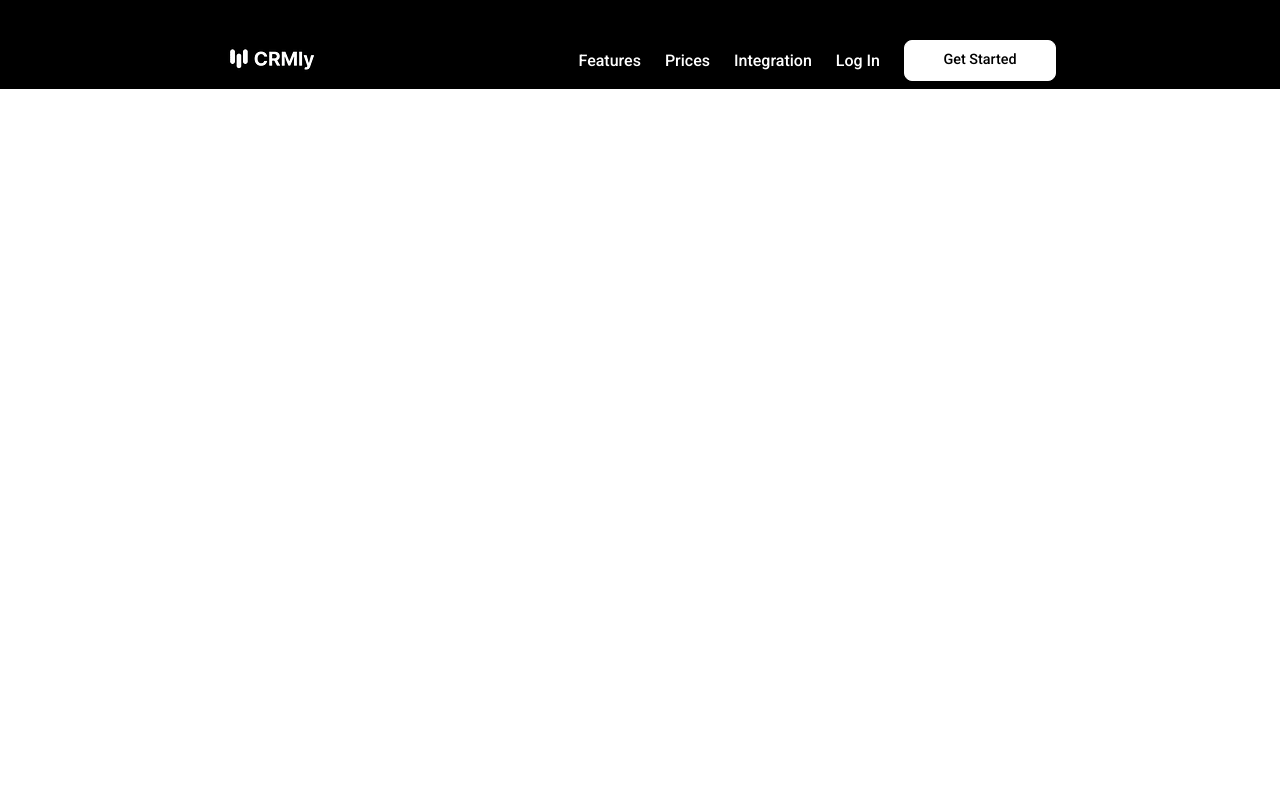
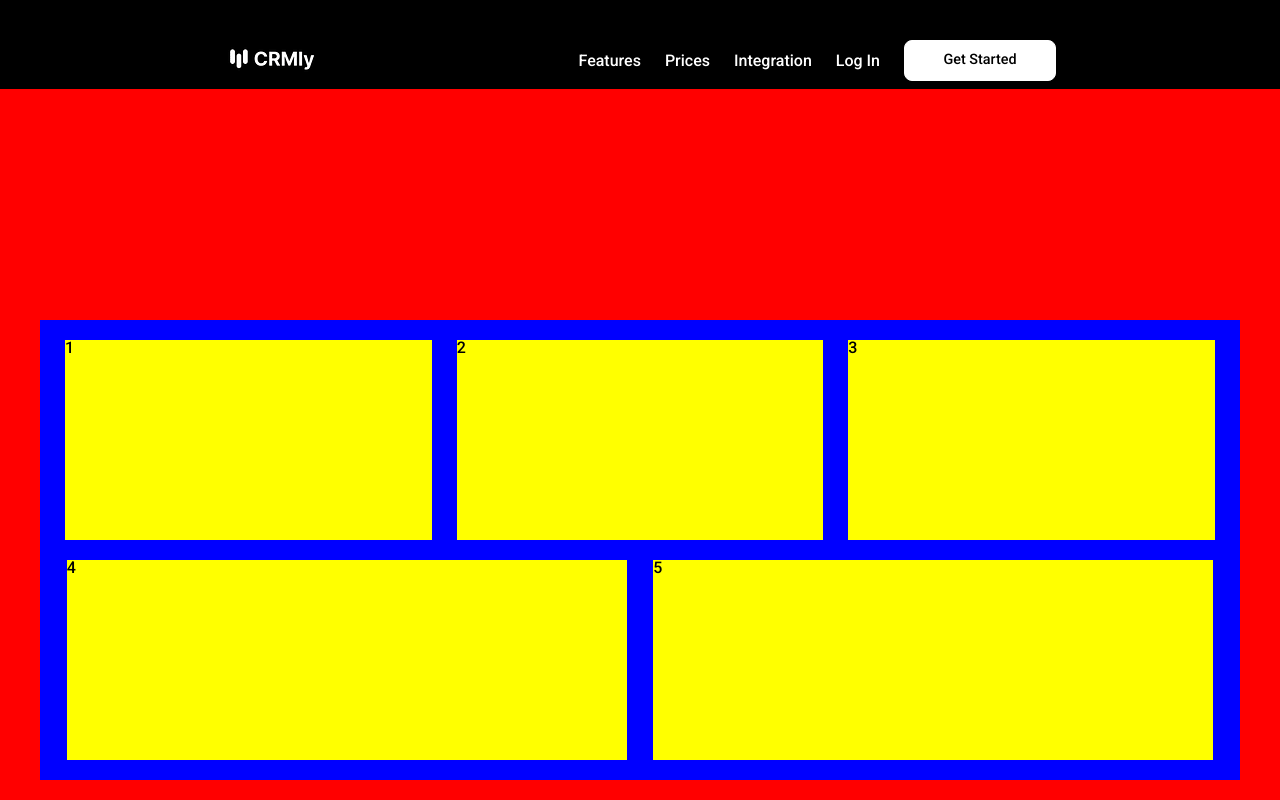
Before and after one commit to longhairshortcode/crmly, a React (Vite) app: page /sf3 in a window 1280 px wide. Built offline with nearby package versions, Linux system fonts and the light colour scheme.

Commit message:
close as possible for 2/12 Mond

```diff
--- a/src/App.jsx
+++ b/src/App.jsx
@@ -5,6 +5,7 @@ import Navbar from "./layout/Navbar"
 import Prices from "./pages/Prices"
 import Signup from "./pages/Signup"
 import SignupForm2 from "./pages/SignupForm2"
+import SF3 from "./pages/SF3"
 
 
 function App() {
@@ -17,6 +18,7 @@ function App() {
         <Route path={"/prices"} element={<Prices/>}></Route>
         <Route path={"/signup"} element={<Signup/>}></Route>
         <Route path={"/signup2"} element={<SignupForm2/>}></Route>
+        <Route path={"/sf3"} element={<SF3/>}></Route>
       </Routes>
 
     </>
--- a/src/Components/Signup/SignupForm.module.css
+++ b/src/Components/Signup/SignupForm.module.css
@@ -96,6 +96,10 @@ input::placeholder, textarea::placeholder{
     /* border: orange 2px solid; */
 }
 
+.submitBut:active{
+  scale: .97;
+  background-color: lightgray;
+}
 
 /* easier way to make all alignt correctly? did i do form1 and for2 2 correctly? */
 
--- a/src/layout/Navbar.jsx
+++ b/src/layout/Navbar.jsx
@@ -28,7 +28,7 @@ const closeLinkMenu = () => {
       <div className={`${style['rightLinks']} ${showLinks ? style['showLinks'] : ""}`}>
             <NavLink to="/signup2" onClick={closeLinkMenu}>Features</NavLink>
             <NavLink to="/prices" onClick={closeLinkMenu}>Prices</NavLink>
-            <NavLink to="/integration" onClick={closeLinkMenu}>Integration</NavLink>
+            <NavLink to="/sf3" onClick={closeLinkMenu}>Integration</NavLink>
             <NavLink to="/login" onClick={closeLinkMenu}>Log In</NavLink>
             <NavLink to="/signup" className={style.getStartedButton} onClick={closeLinkMenu}>Get Started</NavLink>
       </div>
--- /dev/null
+++ b/src/pages/SF3.jsx
@@ -0,0 +1,17 @@
+import style from "./SF3.module.css"
+
+function SF3() {
+  return (
+    <div className={style.componentContainer}>
+      <div className={style.parentContainer}>
+        <div className={style.child1}>1</div>
+        <div className={style.child2}>2</div>
+        <div className={style.child3}>3</div>
+        <div className={style.child4}>4</div>
+        <div className={style.child5}>5</div>
+      </div>
+  </div>
+  )
+}
+
+export default SF3
--- /dev/null
+++ b/src/pages/SF3.module.css
@@ -0,0 +1,40 @@
+/* red */
+.componentContainer{
+    display: flex;
+    background-color: red;
+    height: calc(100vh - 89px);
+    justify-content: center;
+    align-items: flex-end;
+
+}
+
+
+/* blue */
+.parentContainer {
+    display: flex;
+    flex-wrap: wrap;
+    justify-content: space-evenly;
+    width: 100%;
+    max-width: 1200px;
+    background-color: blue;
+    padding: 20px;
+    gap: 20px;
+    margin-bottom: 20px;
+
+}
+
+/* all children */
+.parentContainer > div {
+    height: 200px;
+    background-color: yellow;
+}
+
+/* child 1, 2, & 3 */
+.parentContainer > div:nth-child(-n + 3) {
+    width: calc(33.33% - 20px); /* Adjust width and subtract gap */
+}
+
+/* child 4 & 5 */
+.parentContainer > div:nth-child(n + 4):nth-child(-n + 5) {
+    width: calc(50% - 20px); /* Adjust width and subtract gap */
+}
--- a/src/pages/SignupForm2.jsx
+++ b/src/pages/SignupForm2.jsx
@@ -21,20 +21,20 @@ function SignupForm2() {
 
   return (
     <div className={style.container}>
-      <form className={style.containerForm} onClick={handleSubmit}>
+      <form className={style.containerForm} onSubmit={handleSubmit}>
 
         <h2 className={style.formH2}>Tell us about you</h2>
 
         <div className={style.containerOfBothForms}>
         <div className={style.formLeft}>
           <div className={style.firstLastContainer}>
-            <input className={style.firstName} type="text" name="firstName" value={firstName} onChange={(e) => setFirstName(e.target.value)} required placeholder="First Name&lowast;"/>
+            <input className={style.firstName}  type="text" name="firstName" value={firstName} onChange={(e) => setFirstName(e.target.value)} required placeholder="First Name&lowast;"/>
             <input className={style.lastName} type="text" name="lastName" value={lastName} onChange={(e) => setLastName(e.target.value)} required placeholder="Last Name&lowast;"/>
           </div>
             <input className={style.practiceName} type="text" name="practiceName" value={practiceName} onChange={(e) => setPracticeName(e.target.value)} required placeholder="Practice name&lowast;"/>
             <input className={style.emailAddress} type="email" name="emailAddress" value={emailAddress} onChange={(e) => setEmailAddress(e.target.value)} required placeholder="Email address&lowast;"/>
             <input className={style.tel} type="tel" name="tel" value={tel} onChange={(e)=>setTel(e.target.value)} required placeholder="Phone&lowast;"/>
-            <input className={style.url} type="url" name="url" value={url} onChange={(e)=>setUrl(e.target.value)} required placeholder="Website"/>
+            <input className={style.url} type="url" name="url" value={url} onChange={(e)=>setUrl(e.target.value)} placeholder="Website"/>
         </div>
 
         <div className={style.formRight}>
@@ -45,7 +45,7 @@ function SignupForm2() {
                 <option>Plan 3</option>
             </select>
             <input className={style.homeAddr} type="text" name="homeAddr" value={homeAddr} onChange={(e)=>setHomeAddr(e.target.value)} required placeholder="Enter your address&lowast;"/>
-            <textarea className={style.comment} name="comment" value={comment} onChange={(e)=>setComment(e.target.value)} required placeholder="Got a question? Feel free to type it here!"></textarea>
+            <textarea className={style.comment} name="comment" value={comment} onChange={(e)=>setComment(e.target.value)} placeholder="Got a question? Feel free to type it here!"></textarea>
         </div>
         </div>
         <div>
--- a/src/pages/SignupForm2.module.css
+++ b/src/pages/SignupForm2.module.css
@@ -2,31 +2,35 @@
     display: flex;
     justify-content: center;
     align-items: flex-end;
-    background-color: #000;
+    padding-bottom: 40px;
+    /* background-color: #000; */
+    background-color: red;
     /* border: green solid 2px; */
-    height: 684px;
+    min-height: calc(100vh - 89px);
     width: 100%;
 
 }
 
-
 .containerForm{
     display: flex;
     flex-direction: column;
-    height: 400px;
+    align-items: center;
+    min-height: 400px;
+    padding-bottom: 20px;
     max-width: 750px;
-    margin-bottom: 55px;
     gap: 2rem;
     /* margin-top: 17.5rem; */
     /* margin-left: auto; */
     /* margin-right: auto; */
     background-color: #333;
-    /* border: yellow 2px solid; */
+    border: yellow 2px solid;
 
 }
 
 .formH2{
-    margin: 2rem auto;
+    /* margin: 2rem auto; */
+    padding-top: 2rem;
+    padding-bottom: 2rem;
     font-size: 1.3rem;
     /* border: white 2px solid; */
 }
@@ -92,11 +96,14 @@ input::placeholder, textarea::placeholder{
 }
 
 .submitBut{
-    display: flex;
-    width: fit-content;
-    margin: 0 auto;
+    /* width: fit-content; */
+    /* margin: 0 auto; */
     border-radius: .4rem;
     padding: .4rem .8rem;
-
+    cursor: pointer;
     /* border: 5px orange solid; */
 }
+
+.submitBut:active{
+    scale: .97;
+}
```
